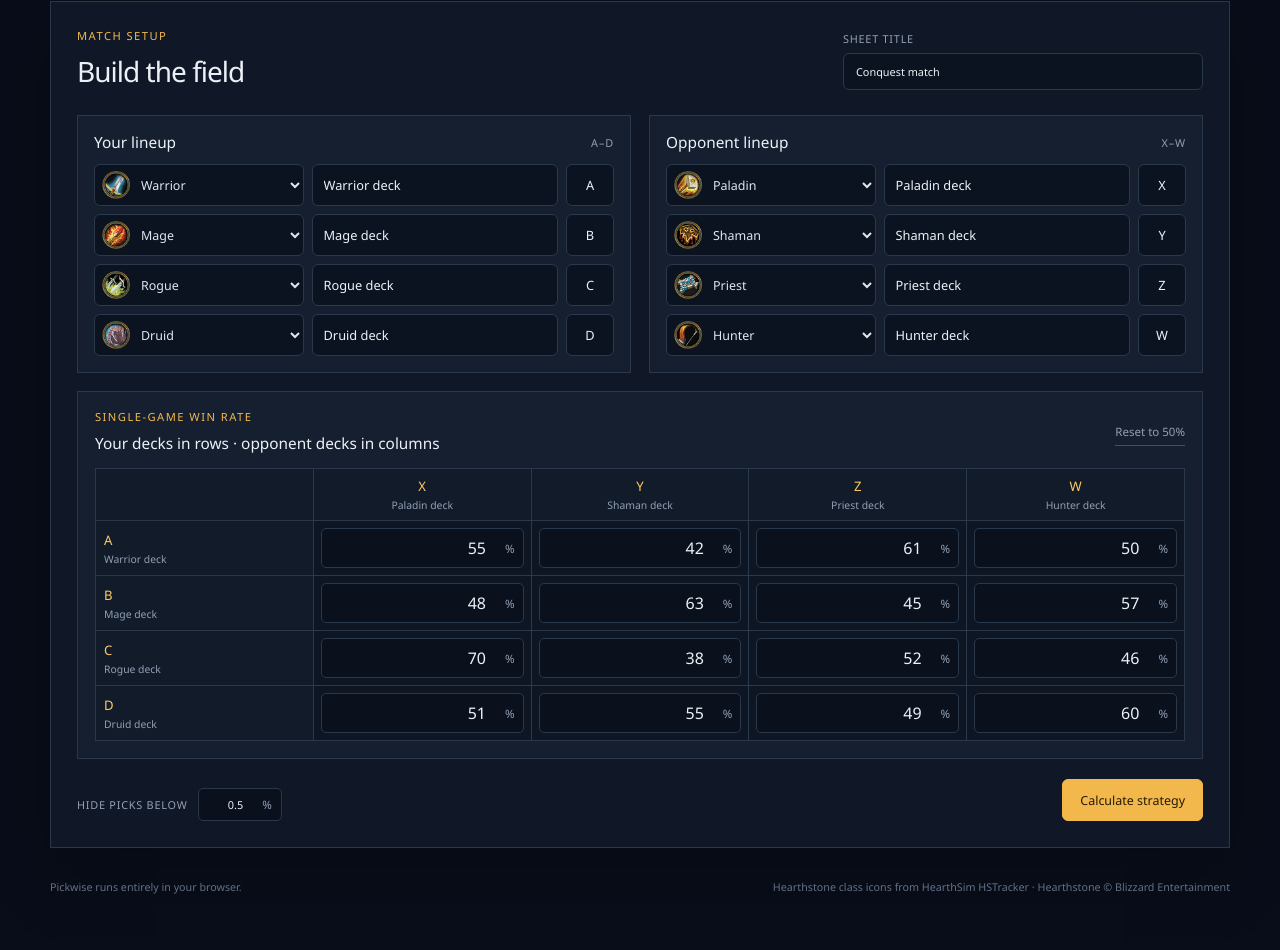
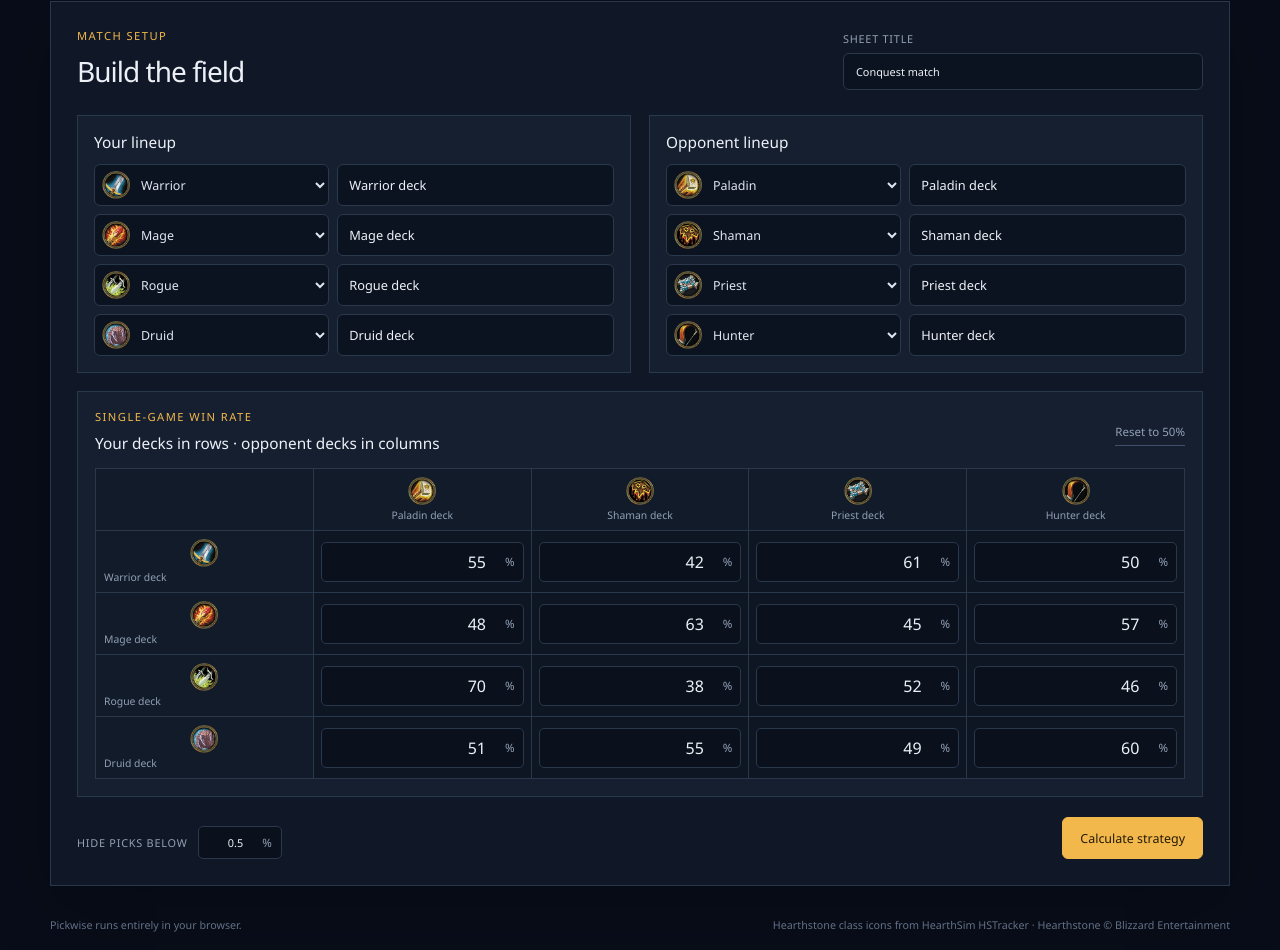
Before and after one commit to akulinich/Pickwise, a React (Vite) app: page / in a window 1280 px wide. Shown: the part 454-1404 px from the top of the page. Built offline with nearby package versions, Linux system fonts and the light colour scheme.

Commit message:
Replace deck aliases with class icons

```diff
--- /dev/null
+++ b/src/components/DeckIcons.tsx
@@ -0,0 +1,47 @@
+import { classIconUrl, type DeckInput } from "../domain/model";
+import { maskToIndices, type WeightedDeck } from "../solver/conquest";
+import { formatPercent } from "../utils/format";
+
+export function DeckIcon({ deck, className = "" }: { deck: DeckInput; className?: string }) {
+  return (
+    <span className={`deck-icon ${className}`.trim()} title={deck.name} aria-label={deck.name}>
+      <img src={classIconUrl(deck.classId)} alt="" />
+    </span>
+  );
+}
+
+export function DeckSet({ mask, decks }: { mask: number; decks: readonly DeckInput[] }) {
+  const indices = maskToIndices(mask);
+  if (indices.length === 0) return <span aria-label="Empty set">∅</span>;
+  const label = indices.map((index) => decks[index].name).join(", ");
+  return (
+    <span className="deck-icon-set" aria-label={label} title={label}>
+      {indices.map((index) => (
+        <img key={index} src={classIconUrl(decks[index].classId)} alt="" />
+      ))}
+    </span>
+  );
+}
+
+export function StrategyMix({
+  strategy,
+  decks,
+  threshold = 0,
+}: {
+  strategy: readonly WeightedDeck[];
+  decks: readonly DeckInput[];
+  threshold?: number;
+}) {
+  const visible = strategy.filter((item) => item.probability + 1e-12 >= threshold);
+  if (visible.length === 0) return <span>—</span>;
+  return (
+    <span className="strategy-mix">
+      {visible.map((item) => (
+        <span className="strategy-pick" key={item.deck} title={decks[item.deck].name}>
+          <img src={classIconUrl(decks[item.deck].classId)} alt="" />
+          <span>{formatPercent(item.probability, 1)}</span>
+        </span>
+      ))}
+    </span>
+  );
+}
--- a/src/components/SetupPanel.tsx
+++ b/src/components/SetupPanel.tsx
@@ -1,5 +1,5 @@
 import { ClassPicker } from "./ClassPicker";
-import type { DeckInput, SolverInput } from "../domain/model";
+import { classIconUrl, type DeckInput, type SolverInput } from "../domain/model";
 import { formatProbabilityInput } from "../utils/format";
 
 interface SetupPanelProps {
@@ -47,13 +47,11 @@ export function SetupPanel({
       <div className="lineup-grid">
         <LineupEditor
           title="Your lineup"
-          aliases="A–D"
           decks={input.myDecks}
           onChange={(myDecks) => onChange({ ...input, myDecks })}
         />
         <LineupEditor
           title="Opponent lineup"
-          aliases="X–W"
           decks={input.opponentDecks}
           onChange={(opponentDecks) => onChange({ ...input, opponentDecks })}
         />
@@ -82,7 +80,7 @@ export function SetupPanel({
                 <th aria-label="Your deck" />
                 {input.opponentDecks.map((deck, index) => (
                   <th key={`opponent-${index}`} scope="col">
-                    <span className="matrix-deck-label">{deck.alias || `#${index + 1}`}</span>
+                    <img className="matrix-class-icon" src={classIconUrl(deck.classId)} alt="" />
                     <small>{deck.name || "Unnamed"}</small>
                   </th>
                 ))}
@@ -92,7 +90,7 @@ export function SetupPanel({
               {input.myDecks.map((deck, row) => (
                 <tr key={`mine-${row}`}>
                   <th scope="row">
-                    <span className="matrix-deck-label">{deck.alias || `#${row + 1}`}</span>
+                    <img className="matrix-class-icon" src={classIconUrl(deck.classId)} alt="" />
                     <small>{deck.name || "Unnamed"}</small>
                   </th>
                   {input.opponentDecks.map((opponentDeck, column) => (
@@ -165,17 +163,15 @@ export function SetupPanel({
 
 interface LineupEditorProps {
   title: string;
-  aliases: string;
   decks: DeckInput[];
   onChange(decks: DeckInput[]): void;
 }
 
-function LineupEditor({ title, aliases, decks, onChange }: LineupEditorProps) {
+function LineupEditor({ title, decks, onChange }: LineupEditorProps) {
   return (
     <div className="lineup-card">
       <div className="lineup-card-heading">
         <h3>{title}</h3>
-        <span>{aliases}</span>
       </div>
       <div className="deck-list">
         {decks.map((deck, index) => (
@@ -196,17 +192,6 @@ function LineupEditor({ title, aliases, decks, onChange }: LineupEditorProps) {
                 }
               />
             </label>
-            <label className="alias-field">
-              <span className="sr-only">{title} deck {index + 1} alias</span>
-              <input
-                value={deck.alias}
-                maxLength={3}
-                aria-label={`${title} deck ${index + 1} alias`}
-                onChange={(event) =>
-                  onChange(updateDeck(decks, index, { alias: event.target.value.toUpperCase() }))
-                }
-              />
-            </label>
           </div>
         ))}
       </div>
--- a/src/domain/model.ts
+++ b/src/domain/model.ts
@@ -16,7 +16,6 @@ export type HearthstoneClass = (typeof HEARTHSTONE_CLASSES)[number]["id"];
 
 export interface DeckInput {
   name: string;
-  alias: string;
   classId: HearthstoneClass;
 }
 
@@ -41,14 +40,12 @@ export function createDefaultInput(): SolverInput {
   const opponentClasses: HearthstoneClass[] = ["paladin", "shaman", "priest", "hunter"];
   return {
     eventName: "Conquest match",
-    myDecks: myClasses.map((classId, index) => ({
+    myDecks: myClasses.map((classId) => ({
       name: `${className(classId)} deck`,
-      alias: String.fromCharCode(65 + index),
       classId,
     })),
-    opponentDecks: opponentClasses.map((classId, index) => ({
+    opponentDecks: opponentClasses.map((classId) => ({
       name: `${className(classId)} deck`,
-      alias: ["X", "Y", "Z", "W"][index],
       classId,
     })),
     matrix: [
@@ -81,12 +78,7 @@ export function validateInput(input: SolverInput): string[] {
   ] as const) {
     decks.forEach((deck, index) => {
       if (!deck.name.trim()) errors.push(`${side} deck ${index + 1} needs a name.`);
-      if (!deck.alias.trim()) errors.push(`${side} deck ${index + 1} needs an alias.`);
     });
-    const aliases = decks.map((deck) => deck.alias.trim().toLocaleLowerCase());
-    if (new Set(aliases).size !== aliases.length) {
-      errors.push(`${side} deck aliases must be unique.`);
-    }
   }
   if (input.matrix.length !== 4 || input.matrix.some((row) => row.length !== 4)) {
     errors.push("The matchup matrix must be 4 × 4.");
--- a/src/pdf/generatePdf.ts
+++ b/src/pdf/generatePdf.ts
@@ -2,7 +2,7 @@ import fontkit from "@pdf-lib/fontkit";
 import { PDFDocument, rgb, type PDFFont, type PDFImage, type PDFPage } from "pdf-lib";
 import { classIconUrl, type DeckInput, type SolverInput } from "../domain/model";
 import { subsetsForMask, type BanResult, type ConquestSolution } from "../solver/conquest";
-import { formatPercent, stateLabel } from "../utils/format";
+import { formatPercent } from "../utils/format";
 
 const PAGE_WIDTH = 841.89;
 const PAGE_HEIGHT = 595.28;
@@ -94,7 +94,7 @@ function drawDeckSymbol(
   if (image) {
     page.drawImage(image, { x: x - size / 2, y: y - size / 2, width: size, height: size });
   } else {
-    centeredText(page, deck.alias, x, y - size * 0.23, size, fonts.bold, size * 0.6);
+    centeredText(page, deck.name, x, y - size * 0.23, size * 2, fonts.bold, size * 0.35);
   }
 }
 
@@ -227,8 +227,9 @@ function drawDecisionCard(
         (item) => item.probability > 1e-9 && item.probability + 1e-12 >= input.displayThreshold / 100,
       );
       picks.slice(0, 3).forEach((item, pickIndex) => {
-        const label = `${input.myDecks[item.deck].alias} ${formatPercent(item.probability, 0)}`;
-        centeredText(page, label, left + cellWidth / 2, bottom + 13 - pickIndex * 6.5, cellWidth - 3, fonts.regular, 5.7, MUTED);
+        const pickY = bottom + 13 - pickIndex * 6.5;
+        drawDeckSymbol(page, input.myDecks[item.deck], images, left + cellWidth / 2 - 9, pickY + 2, 6, fonts);
+        drawText(page, formatPercent(item.probability, 0), left + cellWidth / 2 - 4, pickY, 22, fonts.regular, 5.7, MUTED);
       });
     });
   });
--- a/src/styles.css
+++ b/src/styles.css
@@ -304,13 +304,6 @@ select:hover {
   font-size: 0.96rem;
 }
 
-.lineup-card-heading span {
-  color: var(--muted);
-  font-size: 0.68rem;
-  letter-spacing: 0.08em;
-  text-transform: uppercase;
-}
-
 .deck-list {
   display: grid;
   gap: 8px;
@@ -318,7 +311,7 @@ select:hover {
 
 .deck-row {
   display: grid;
-  grid-template-columns: minmax(155px, 0.85fr) minmax(130px, 1fr) 48px;
+  grid-template-columns: minmax(155px, 0.85fr) minmax(130px, 1fr);
   gap: 8px;
 }
 
@@ -346,18 +339,11 @@ select:hover {
   pointer-events: none;
 }
 
-.deck-name-field input,
-.alias-field input {
+.deck-name-field input {
   width: 100%;
   height: 42px;
   padding: 0 11px;
   font-size: 0.8rem;
-}
-
-.alias-field input {
-  padding: 0;
-  text-align: center;
-  font-weight: 700;
 }
 
 .matrix-card {
@@ -421,10 +407,12 @@ select:hover {
   background: #0e1624;
 }
 
-.matrix-deck-label {
+.matrix-class-icon {
   display: block;
-  color: var(--accent-strong);
-  font-size: 0.82rem;
+  width: 28px;
+  height: 28px;
+  margin: 0 auto;
+  object-fit: contain;
 }
 
 .input-matrix small {
@@ -651,6 +639,32 @@ select:hover {
   text-align: left;
 }
 
+.deck-icon {
+  display: inline-flex;
+  align-items: center;
+  justify-content: center;
+}
+
+.deck-icon img,
+.table-deck-icon img {
+  width: 28px;
+  height: 28px;
+  object-fit: contain;
+}
+
+.deck-icon-set {
+  display: inline-flex;
+  align-items: center;
+  justify-content: center;
+  gap: 2px;
+}
+
+.deck-icon-set img {
+  width: 24px;
+  height: 24px;
+  object-fit: contain;
+}
+
 .decision-heading {
   align-items: center;
   margin-bottom: 14px;
@@ -701,8 +715,7 @@ select:hover {
   text-align: center;
 }
 
-.decision-table td strong,
-.decision-table td span {
+.decision-table td > strong {
   display: block;
 }
 
@@ -710,11 +723,28 @@ select:hover {
   font-size: 0.9rem;
 }
 
-.decision-table td span {
+.strategy-mix {
+  display: flex;
+  justify-content: center;
+  flex-wrap: wrap;
+  gap: 4px 8px;
   margin-top: 7px;
   color: #bdc7d5;
   font-size: 0.65rem;
   line-height: 1.4;
+}
+
+.strategy-pick {
+  display: inline-flex;
+  align-items: center;
+  gap: 3px;
+  white-space: nowrap;
+}
+
+.strategy-pick img {
+  width: 16px;
+  height: 16px;
+  object-fit: contain;
 }
 
 .pdf-bar {
@@ -1174,7 +1204,7 @@ code {
   }
 
   .deck-row {
-    grid-template-columns: 1fr 50px;
+    grid-template-columns: 1fr;
   }
 
   .class-picker {
--- a/src/utils/format.ts
+++ b/src/utils/format.ts
@@ -16,8 +16,8 @@ export function formatProbabilityInput(value: number): string {
 export function stateLabel(mask: number, decks: readonly DeckInput[]): string {
   if (mask === 0) return "∅";
   return maskToIndices(mask)
-    .map((index) => decks[index]?.alias || `#${index + 1}`)
-    .join("");
+    .map((index) => decks[index]?.name || `Deck ${index + 1}`)
+    .join(" + ");
 }
 
 export function strategyLabel(
@@ -28,7 +28,7 @@ export function strategyLabel(
   const visible = strategy.filter((item) => item.probability + 1e-12 >= threshold);
   if (visible.length === 0) return "—";
   return visible
-    .map((item) => `${decks[item.deck]?.alias ?? item.deck + 1} ${formatPercent(item.probability, 1)}`)
+    .map((item) => `${decks[item.deck]?.name ?? `Deck ${item.deck + 1}`} ${formatPercent(item.probability, 1)}`)
     .join(" · ");
 }
 
```
Also changed, not shown: src/components/DecisionTable.tsx (+5 -4 lines), src/components/MathExplorer.tsx (+4 -4 lines), src/components/ResultsPanel.tsx (+5 -4 lines), 1 other file (tests, documents, lock files or other folders).
